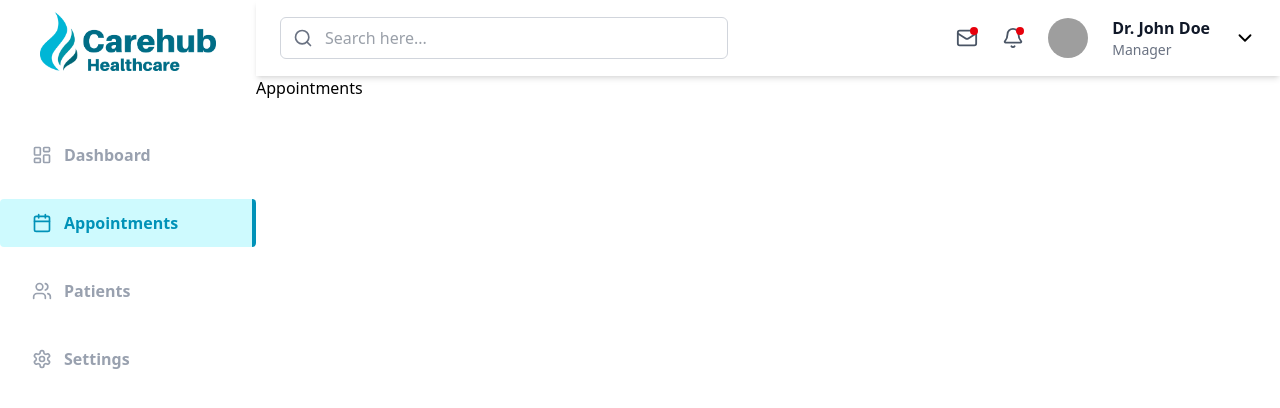
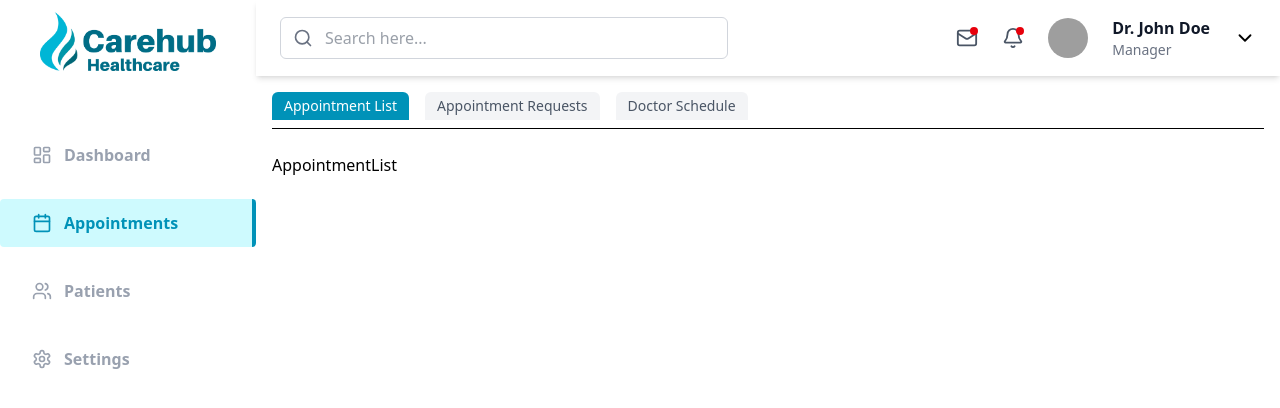
Before and after one commit to mahmoudakrm20/Cure-Hub, a React (Vite) app: page /appointments in a window 1280 px wide. Shown: the top 408 px of the page. Built offline with nearby package versions, Linux system fonts and the light colour scheme; grey boxes are pictures that could not be loaded.

Commit message:
Starting working on Appointments with nested routes

```diff
--- a/src/App.jsx
+++ b/src/App.jsx
@@ -1,6 +1,10 @@
 import { BrowserRouter, Routes, Route } from "react-router-dom";
 import Layout from "./layout/Layout";
 import Dashboard from "./pages/Dashboard";
+import Appointments from "./pages/Appointments/Appointments";
+import AppointmentList from "./pages/Appointments/AppointmentList";
+import AppointmentRequests from "./pages/Appointments/AppointmentRequests";
+import DoctorSchedule from "./pages/Appointments/DoctorSchedule";
 
 export default function App() {
   return (
@@ -8,7 +12,11 @@ export default function App() {
       <Routes>
         <Route path="/" element={<Layout />}>
           <Route index element={<Dashboard />} />
-          <Route path="/appointments" element={<div>Appointments</div>} />
+          <Route path="/appointments" element={<Appointments/>} >
+          <Route index element={<AppointmentList />} />
+            <Route path="requests" element={<AppointmentRequests />} />
+            <Route path="schedule" element={<DoctorSchedule />} />
+          </Route>
           <Route path="/patients" element={<div>Patients</div>} />
         </Route>
       </Routes>
--- /dev/null
+++ b/src/pages/Appointments/AppointmentList.jsx
@@ -0,0 +1,7 @@
+import React from 'react'
+
+export default function AppointmentList() {
+  return (
+    <div>AppointmentList</div>
+  )
+}
--- /dev/null
+++ b/src/pages/Appointments/AppointmentRequests.jsx
@@ -0,0 +1,7 @@
+import React from 'react'
+
+export default function AppointmentRequests() {
+  return (
+    <div>AppointmentRequests</div>
+  )
+}
--- /dev/null
+++ b/src/pages/Appointments/Appointments.jsx
@@ -0,0 +1,55 @@
+import { NavLink, Outlet } from "react-router-dom";
+
+export default function Appointments() {
+  return (
+    <div className="p-4 space-y-6">
+      {/* Navigation Tabs */}
+      <div className="flex gap-4 border-b pb-2">
+        <NavLink
+          to=""
+          end
+          className={({ isActive }) =>
+            `px-3 py-1 rounded-t-md text-sm font-medium transition ${
+              isActive
+                ? "bg-cyan-600 text-white"
+                : "bg-gray-100 text-gray-600 hover:bg-gray-200"
+            }`
+          }
+        >
+          Appointment List
+        </NavLink>
+
+        <NavLink
+          to="requests"
+          className={({ isActive }) =>
+            `px-3 py-1 rounded-t-md text-sm font-medium transition ${
+              isActive
+                ? "bg-cyan-600 text-white"
+                : "bg-gray-100 text-gray-600 hover:bg-gray-200"
+            }`
+          }
+        >
+          Appointment Requests
+        </NavLink>
+
+        <NavLink
+          to="schedule"
+          className={({ isActive }) =>
+            `px-3 py-1 rounded-t-md text-sm font-medium transition ${
+              isActive
+                ? "bg-cyan-600 text-white"
+                : "bg-gray-100 text-gray-600 hover:bg-gray-200"
+            }`
+          }
+        >
+          Doctor Schedule
+        </NavLink>
+      </div>
+
+      {/* Content */}
+      <div>
+        <Outlet />
+      </div>
+    </div>
+  );
+}
--- /dev/null
+++ b/src/pages/Appointments/DoctorSchedule.jsx
@@ -0,0 +1,7 @@
+import React from 'react'
+
+export default function DoctorSchedule() {
+  return (
+    <div>DoctorSchedule</div>
+  )
+}
```
